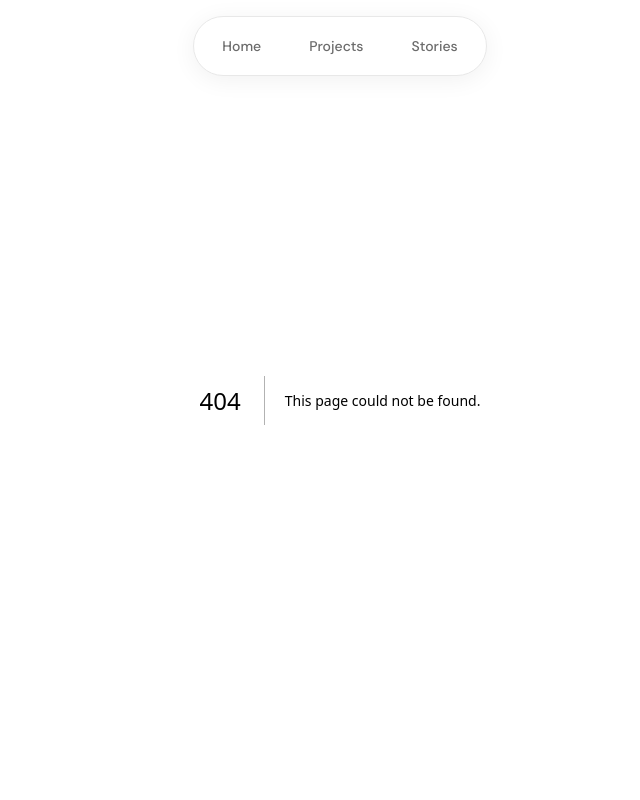
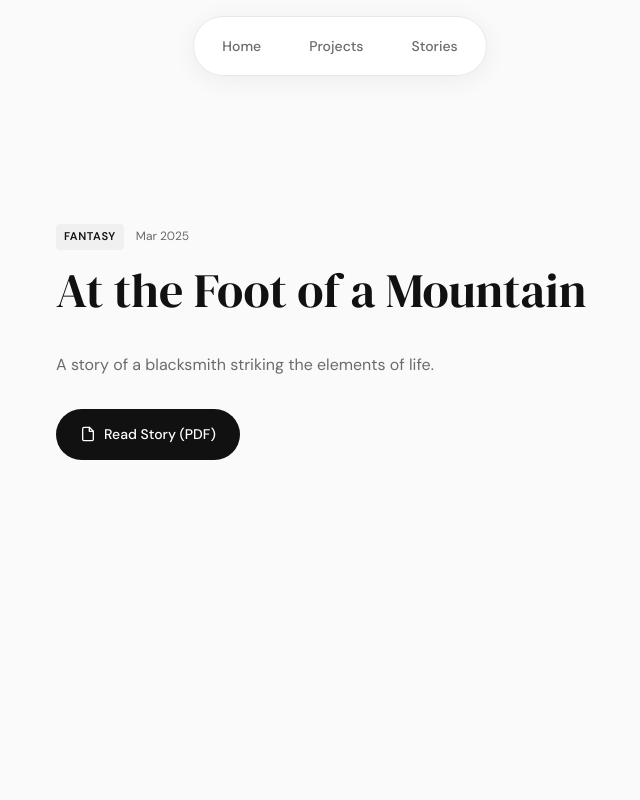
Before and after one commit to Nicholas-Rotondo/portfolio, a Next.js app: page /stories/at-the-foot-of-a-mountain in a window 1280 px wide. Before the commit this address had no page. Shown: the top 800 px of the page, without its empty margins (300-940 px from the left). Built offline with nearby package versions, Linux system fonts and the light colour scheme.

Commit message:
Committing changes

```diff
--- a/next.config.js
+++ b/next.config.js
@@ -1,4 +1,10 @@
+const withMDX = require('@next/mdx')({
+    extension: /\.mdx?$/,
+});
+
 /** @type {import('next').NextConfig} */
-const nextConfig = {}
+const nextConfig = {
+    pageExtensions: ['js', 'jsx', 'ts', 'tsx', 'md', 'mdx'],
+};
 
-module.exports = nextConfig
+module.exports = withMDX(nextConfig);
--- a/package.json
+++ b/package.json
@@ -7,6 +7,9 @@
     "start": "next start"
   },
   "dependencies": {
+    "@mdx-js/loader": "^3.1.1",
+    "@mdx-js/react": "^3.1.1",
+    "@next/mdx": "^16.1.6",
     "next": "^14.0.0",
     "react": "^18.2.0",
     "react-dom": "^18.2.0"
--- a/src/app/globals.css
+++ b/src/app/globals.css
@@ -460,6 +460,40 @@ a {
   color: var(--text-secondary);
 }
 
+/* Full Story Page */
+.story-full {
+  max-width: 680px;
+  margin: 0 auto;
+  padding: 0 1.5rem;
+}
+
+.story-full * {
+  max-width: 100%;
+}
+
+.story-title-full {
+  font-family: 'DM Serif Display', serif;
+  font-size: clamp(2rem, 5vw, 3rem);
+  font-weight: 400;
+  margin-bottom: 2rem;
+  line-height: 1.2;
+}
+
+.story-paragraph {
+  font-size: 1.1rem;
+  line-height: 1.9;
+  margin-bottom: 1.5rem;
+}
+
+.pdf-viewer {
+  max-width: 800px;
+  margin: 0 auto;
+  background: var(--bg-card);
+  border-radius: var(--radius);
+  overflow: hidden;
+  box-shadow: 0 4px 24px rgba(0, 0, 0, 0.08);
+}
+
 /* Responsive */
 @media (max-width: 768px) {
   .nav {
@@ -487,4 +521,6 @@ a {
   .stories-grid {
     grid-template-columns: 1fr;
   }
+
+
 }
--- /dev/null
+++ b/src/app/stories/at-the-foot-of-a-mountain/layout.tsx
@@ -0,0 +1,9 @@
+export default function StoryLayout({ children }: { children: React.ReactNode }) {
+    return (
+        <div className="container">
+            <article className="story-full">
+                {children}
+            </article>
+        </div>
+    );
+}
--- /dev/null
+++ b/src/app/stories/at-the-foot-of-a-mountain/page.tsx
@@ -0,0 +1,28 @@
+export default function Story() {
+    return (
+        <div className="container">
+            <div className="story-header">
+                <div className="story-meta">
+                    <span className="story-genre">Fantasy</span>
+                    <span className="story-date">Mar 2025</span>
+                </div>
+                <h1 className="story-title-full">At the Foot of a Mountain</h1>
+                <p style={{ color: 'var(--text-secondary)', fontSize: '1rem', maxWidth: '480px', marginBottom: '2rem' }}>
+                    A story of a blacksmith striking the elements of life.
+                </p>
+
+               <a href="/stories/at-the-foot-of-a-mountain.pdf"
+                target="_blank"
+                rel="noopener noreferrer"
+                className="btn btn-primary"
+                >
+                <svg width="16" height="16" viewBox="0 0 24 24" fill="none" stroke="currentColor" strokeWidth="2" strokeLinecap="round" strokeLinejoin="round">
+                    <path d="M14 2H6a2 2 0 0 0-2 2v16a2 2 0 0 0 2 2h12a2 2 0 0 0 2-2V8z"/>
+                    <polyline points="14 2 14 8 20 8"/>
+                </svg>
+                Read Story (PDF)
+            </a>
+        </div>
+</div>
+);
+}
```
Also changed, not shown: mdx-components.tsx (added, +9 -0 lines), src/app/stories/page.tsx (+5 -32 lines), 2 other files (tests, documents, lock files or other folders).
